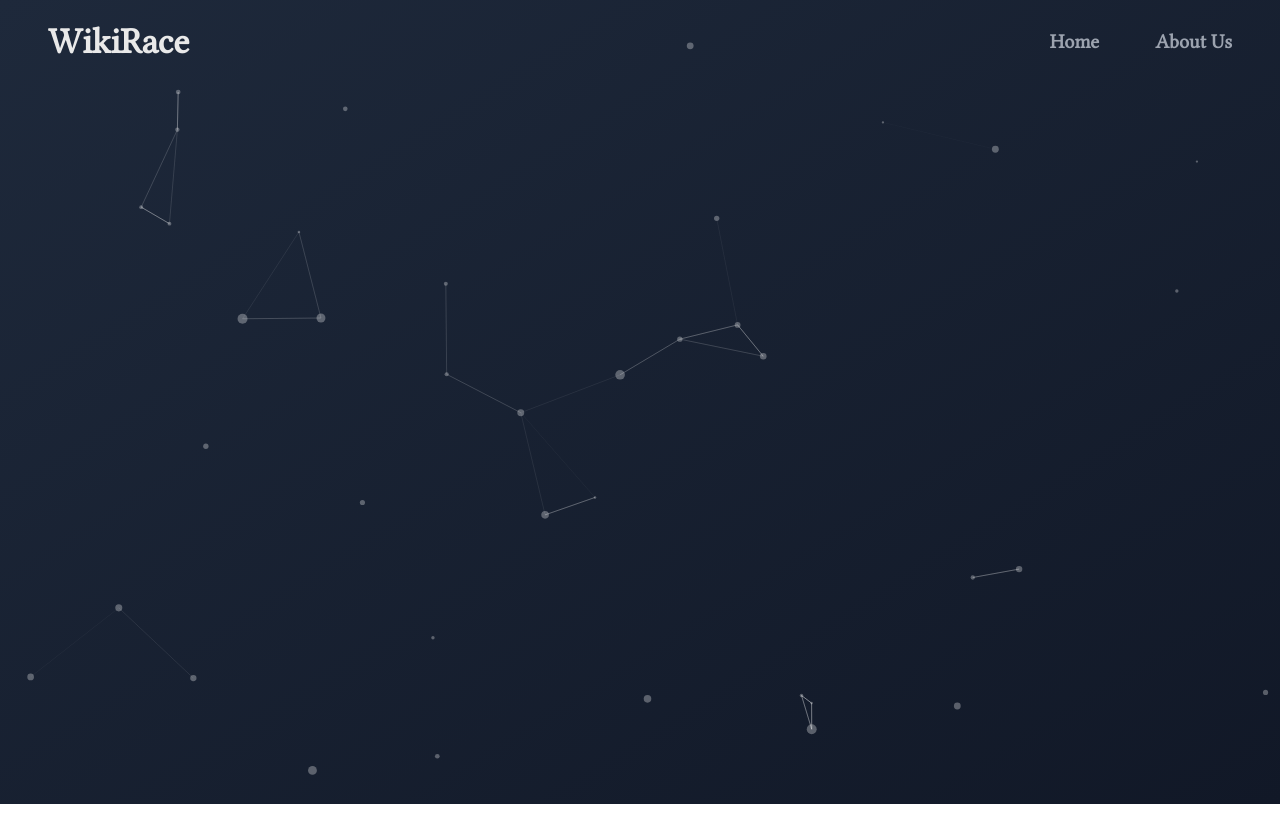
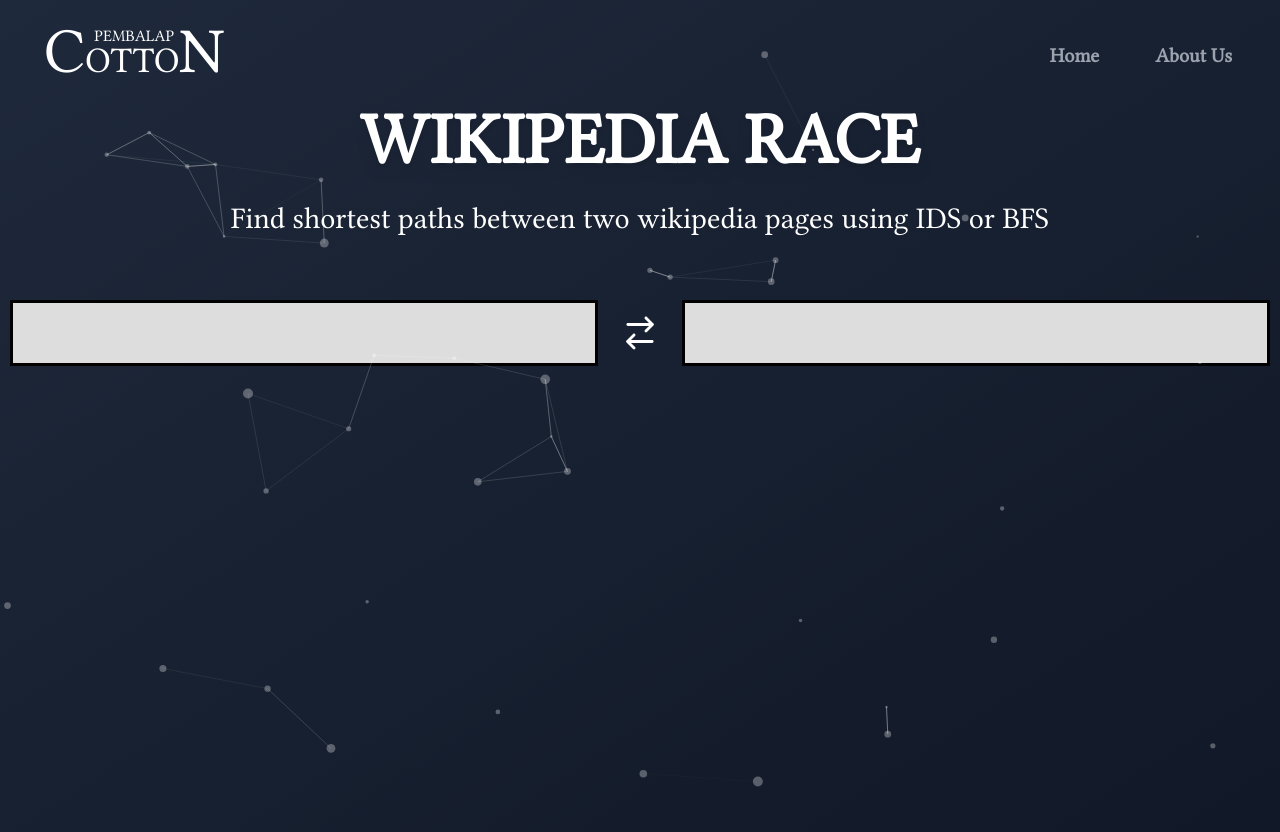
Before and after one commit to ninoaddict/Tubes2_FE_Pembalap-Kapas, a Next.js app in the folder src/: page / in a window 1280 px wide. Before the commit the page ends 804 px from the top, so only its background shows below. Built offline with nearby package versions, Linux system fonts and the light colour scheme.

Commit message:
feat: add title input

```diff
--- /dev/null
+++ b/src/app/components/ui/search.tsx
@@ -0,0 +1,43 @@
+"use client";
+
+import { ChangeEvent, useState } from "react";
+import TitleInput from "./title-input";
+
+export default function Search() {
+  const [base, setBase] = useState<string>("");
+  const [goal, setGoal] = useState<string>("");
+
+  function handleExchange() {
+    let currBase = base;
+    let currGoal = goal;
+
+    setBase(currGoal);
+    setGoal(currBase);
+  }
+
+  return (
+    <div className="mt-16">
+      <form action="">
+        <div className="flex gap-4 justify-center items-center">
+          <TitleInput url={base} setUrl={setBase} />
+          <svg
+            viewBox="0 0 100 100"
+            className="w-[52px] h-[52px] fill-white hover:fill-green-400"
+            onClick={handleExchange}
+          >
+            <path d="m76.654 33.16c-0.023-0.116-0.064-0.225-0.102-0.335-0.021-0.059-0.031-0.121-0.056-0.179-0.052-0.122-0.118-0.235-0.187-0.349-0.023-0.04-0.041-0.084-0.066-0.123-0.101-0.149-0.215-0.289-0.342-0.416l-12.49-12.49c-1.074-1.074-2.814-1.074-3.889 0-1.074 1.073-1.074 2.814 0 3.889l7.797 7.798h-40.694c-1.519 0-2.75 1.231-2.75 2.75s1.231 2.75 2.75 2.75h40.694l-7.799 7.799c-1.074 1.073-1.074 2.814 0 3.889 0.537 0.537 1.24 0.806 1.944 0.806s1.407-0.269 1.944-0.806l12.493-12.492c0.127-0.127 0.241-0.267 0.342-0.416 0.025-0.039 0.043-0.083 0.066-0.123 0.068-0.113 0.135-0.227 0.187-0.349 0.024-0.058 0.035-0.12 0.056-0.179 0.037-0.11 0.078-0.219 0.102-0.335 0.035-0.178 0.055-0.359 0.055-0.544s-0.02-0.367-0.055-0.545zm-3.279 30.386h-40.694l7.799-7.799c1.074-1.073 1.074-2.814 0-3.889s-2.814-1.074-3.889 0l-12.493 12.493c-0.127 0.127-0.241 0.267-0.342 0.416-0.024 0.038-0.041 0.08-0.063 0.118-0.069 0.114-0.138 0.229-0.189 0.354-0.023 0.057-0.034 0.118-0.055 0.176-0.037 0.111-0.079 0.221-0.103 0.338-0.036 0.178-0.055 0.359-0.055 0.544s0.019 0.366 0.055 0.544c0.023 0.117 0.065 0.227 0.103 0.338 0.021 0.058 0.031 0.119 0.055 0.176 0.052 0.124 0.12 0.239 0.189 0.354 0.022 0.038 0.039 0.08 0.063 0.118 0.101 0.149 0.215 0.289 0.342 0.416l12.491 12.491c0.537 0.537 1.24 0.806 1.944 0.806s1.407-0.269 1.944-0.806c1.074-1.073 1.074-2.814 0-3.889l-7.797-7.798h40.694c1.519 0 2.75-1.231 2.75-2.75s-1.23-2.751-2.749-2.751z"></path>
+          </svg>
+          <TitleInput url={goal} setUrl={setGoal} />
+        </div>
+        {/* <button
+          type="submit"
+          className="relative inline-flex items-center justify-center p-0.5 mb-2 me-2 overflow-hidden text-sm font-medium text-gray-900 rounded-lg group bg-gradient-to-br from-green-400 to-blue-600 group-hover:from-green-400 group-hover:to-blue-600 hover:text-white dark:text-white focus:ring-4 focus:outline-none focus:ring-green-200 dark:focus:ring-green-800"
+        >
+          <span className="relative px-5 py-2.5 transition-all ease-in duration-75 bg-white dark:bg-gray-900 rounded-md group-hover:bg-opacity-0">
+            Insert
+          </span>
+        </button> */}
+      </form>
+    </div>
+  );
+}
--- /dev/null
+++ b/src/app/components/ui/title-input.tsx
@@ -0,0 +1,85 @@
+"use client";
+import { ChangeEvent, useState } from "react";
+import { fetchWikipedia } from "@/app/lib/action";
+
+export default function TitleInput({
+  url,
+  setUrl,
+}: {
+  url: string;
+  setUrl: any;
+}) {
+  const [isFocused, setIsFocused] = useState(false);
+  const [suggestions, setSuggestions] = useState([]);
+
+  function handleChange(e: ChangeEvent<HTMLInputElement>) {
+    setUrl(e.target.value);
+
+    if (e.target.value != "" || e.target.value != undefined)
+      fetchInputSuggestion(e.target.value);
+    else setSuggestions([]);
+  }
+
+  function handleFocus() {
+    setIsFocused(true);
+  }
+
+  function handleBlur() {
+    setTimeout(() => {
+      setIsFocused(false);
+      setSuggestions([]);
+    }, 300);
+  }
+
+  async function fetchInputSuggestion(term: string) {
+    try {
+      const res = await fetchWikipedia(term);
+      if (res != undefined) setSuggestions(res);
+      else setSuggestions([]);
+    } catch (error) {
+      // handle error
+      setSuggestions([]);
+    }
+  }
+
+  const handleKeyPress = (event: any) => {
+    if (event.key === "Enter" && suggestions.length > 0) {
+      setUrl(suggestions[0]); // Select the first suggestion
+      setIsFocused(false);
+    }
+  };
+
+  const handleSuggestionClick = (suggestion: string) => {
+    setUrl(suggestion);
+    setIsFocused(false);
+    console.log("on click suggestion");
+  };
+
+  return (
+    <div className="relative">
+      <input
+        type="text"
+        value={url}
+        onChange={handleChange}
+        onFocus={handleFocus}
+        onBlur={handleBlur}
+        onKeyDown={handleKeyPress}
+        required
+        className="text-[#333] py-3 px-5 box-border text-xl lg:text-3xl bg-[#ddd] text-center border-[3px] border-black"
+      />
+      {isFocused && (
+        <ul className="absolute text-[#333] text-2xl z-4 w-full">
+          {suggestions.map((suggestion, index) => (
+            <li
+              key={index}
+              onClick={() => handleSuggestionClick(suggestion)}
+              className="bg-[#ddd]"
+            >
+              {suggestion}
+            </li>
+          ))}
+        </ul>
+      )}
+    </div>
+  );
+}
--- a/src/app/components/ui/top-nav.tsx
+++ b/src/app/components/ui/top-nav.tsx
@@ -26,14 +26,18 @@
   return (
     <nav
       ref={navBarRef}
-      className="md:py-2 py-4 px-6 md:px-12 relative flex items-center w-full justify-between"
+      className="md:py-2 py-4 px-6 md:px-12 lg:py-4 relative flex items-center w-full justify-between"
     >
       <Link href="/">
-        <div
-          className={`text-2xl md:text-4xl md:font-semibold text-onBackground font-bold hover:text-[#FFFFFF] font-linux-libertine`}
-          data-text="STIMA"
-        >
-          WikiRace
+        <div className="relative text-white hover:text-[#FFFFFF] -m-1 md:-mt-3">
+          <h3 className="absolute top-[21%] text-[8px] md:text-[16px] -translate-x-1/2 left-1/2">
+            PEMBALAP
+          </h3>
+          <div className="font-linux-libertine m-0 p-0">
+            <span className="text-[32px] md:text-[64px]">C</span>
+            <span className="text-[18px] md:text-[36px] ">OTTO</span>
+            <span className="text-[32px] md:text-[64px]">N</span>
+          </div>
         </div>
       </Link>
 
--- /dev/null
+++ b/src/app/lib/action.ts
@@ -0,0 +1,17 @@
+"use server";
+
+export async function fetchWikipedia(term: string) {
+  try {
+    const response = await fetch(
+      `https://en.wikipedia.org/w/api.php?action=opensearch&format=json&search=${term}`
+    );
+    const data = await response.json();
+    if (data.length > 1) {
+      return data[1];
+    }
+    return [];
+  } catch (error) {
+    // handle error
+    return [];
+  }
+}
--- a/src/app/page.tsx
+++ b/src/app/page.tsx
@@ -1,11 +1,29 @@
 import { ParticleContainer } from "./components/particle-containers";
+import Search from "./components/ui/search";
 
 export default function Home() {
   return (
-    <main className="flex flex-col items-center justify-between min-h-[90vh]">
+    <main className="flex flex-col items-center min-h-[90vh]">
+      {/* Background */}
       <div className="absolute top-0 left-0">
         <ParticleContainer />
       </div>
+
+      {/* Title */}
+      <div className="md:-mt-2">
+        <h1 className="relative -z-10 font-bold m-0 p-0 text-4xl md:text-5xl lg:text-7xl text-white drop-shadow-lg">
+          WIKIPEDIA RACE
+        </h1>
+      </div>
+
+      {/* description */}
+      <div className="mt-3 md:mt-6 text-center px-5 md:px-0">
+        <h3 className="text-xl lg:text-3xl text-white m-0 p-0 ">
+          Find shortest paths between two wikipedia pages using IDS or BFS
+        </h3>
+      </div>
+
+      <Search />
     </main>
   );
 }
```
